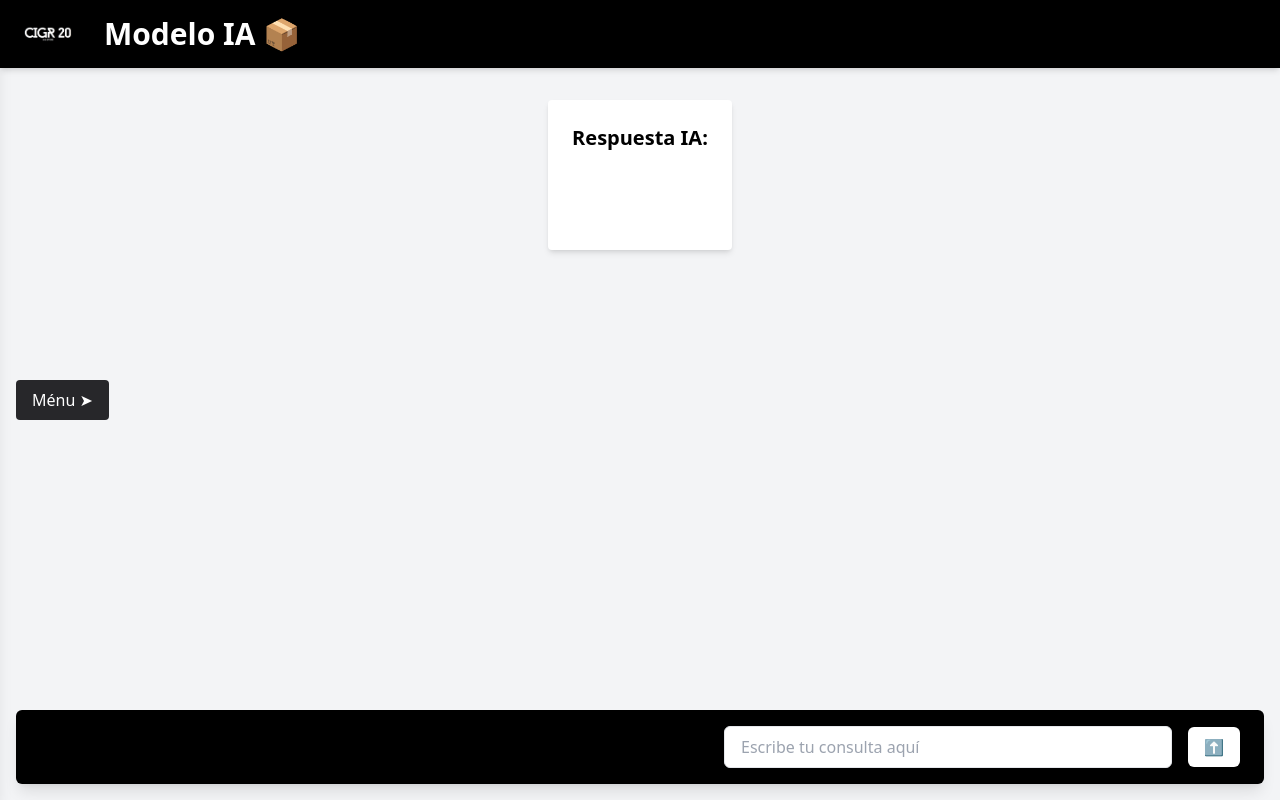
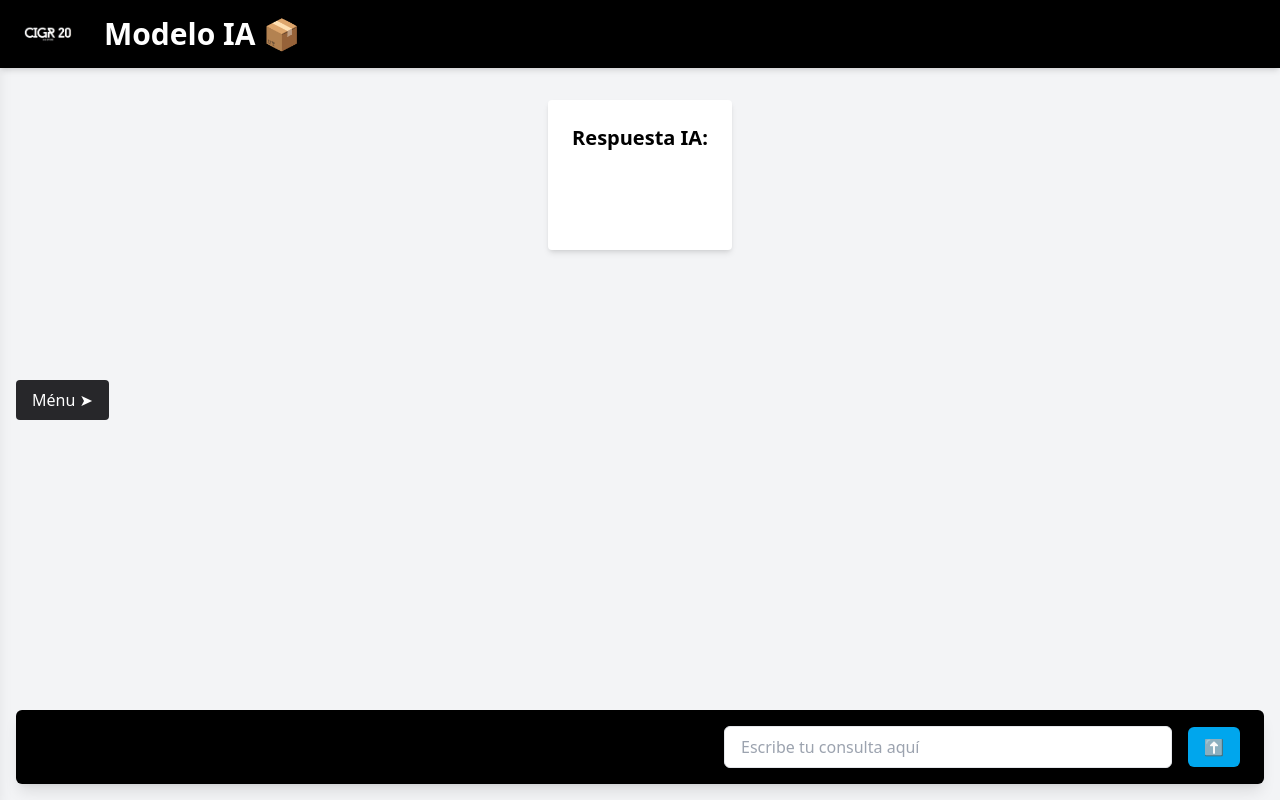
Before and after one commit to cesar3318123/ecommerce_web, a React (Create React App) app: page /home2 in a window 1280 px wide. Built offline with nearby package versions, Linux system fonts and the light colour scheme.

Commit message:
ultimos cambios ora si

```diff
--- a/src/home2.jsx
+++ b/src/home2.jsx
@@ -132,8 +132,7 @@ function Home_IA() {
             <button
              onClick={handleSearch}
              disabled={loading}
-             className="bg-white text-black px-4 py-2 rounded-md hover:bg-blue-400 transition"
-            >
+             style={{ backgroundColor: '#00a6ed' }} className="text-black px-4 py-2 rounded-md transition">
                 ⬆️
             </button>
          </div>
```
